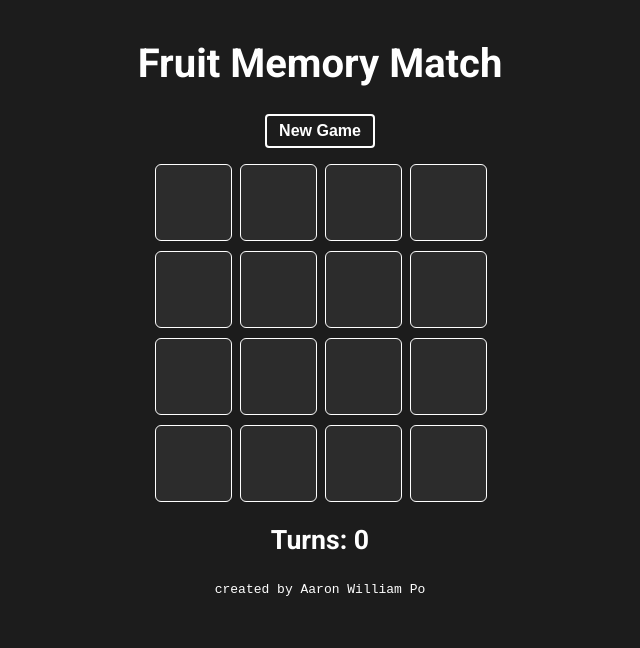
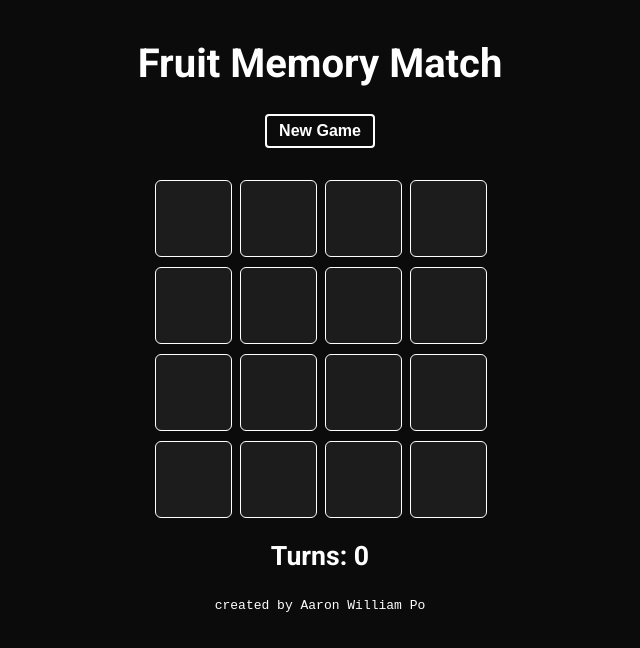
Before and after one commit to aaronpo97/guessing-game, a React (Vite) app: page / in a window 1280 px wide. Shown: the top 648 px of the page, without its empty margins (320-960 px from the left). Built offline with nearby package versions, Linux system fonts and the light colour scheme.

Commit message:
Updated mismatched tiles handling
Will now tell the user if there is a mismatch between cards.

```diff
--- a/src/App.scss
+++ b/src/App.scss
@@ -8,12 +8,25 @@
     justify-content: center;
   }
 
+  .game-header {
+    height: 50px;
+
+    .mismatch {
+      text-transform: uppercase;
+      p {
+        font-size: 20pt;
+        font-weight: bold;
+      }
+    }
+  }
+
   h1 {
     font-size: 30pt;
   }
   h2 {
     font-size: 20pt;
   }
+
   button {
     background: none;
     border: 2px solid #fff;
@@ -42,21 +55,6 @@
     align-items: center;
     justify-content: center;
     flex-direction: column;
-
-    .status {
-      height: 40px;
-      p {
-        padding: 20px;
-        margin: 0px;
-        font-size: large;
-        font-weight: bold;
-        border-radius: 4px;
-      }
-    }
-
-    .game-score {
-      font-size: 20pt;
-    }
   }
 
   .card-grid {
--- a/src/App.tsx
+++ b/src/App.tsx
@@ -61,14 +61,21 @@ const App = (): JSX.Element => {
       setGameOver(true);
     }
   }, [turns]);
+
   return (
     <div className='App'>
       <h1>Fruit Memory Match</h1>
       <main>
-        <div className='status'>
-          <button disabled={disabled} onClick={shuffleCards}>
-            {!disabled ? 'New Game' : 'Loading...'}
-          </button>
+        <div className='game-header'>
+          {!disabled ? (
+            <button disabled={disabled} onClick={shuffleCards}>
+              New Game
+            </button>
+          ) : (
+            <div className='mismatch'>
+              <p>Mismatch!</p>
+            </div>
+          )}
         </div>
 
         <div className='game-container'>
@@ -87,11 +94,9 @@ const App = (): JSX.Element => {
           )}
         </div>
 
-        <div className='status'>
-          <div className='game-controls'>
-            <div className='game-score'>
-              <h2>Turns: {turns}</h2>
-            </div>
+        <div className='game-controls'>
+          <div className='game-score'>
+            <h2>Turns: {turns}</h2>
           </div>
         </div>
       </main>
--- a/src/components/Card/SingleCard.scss
+++ b/src/components/Card/SingleCard.scss
@@ -24,7 +24,7 @@
   .back {
     transition: all ease-in 0.2s;
     transition-delay: 0.2s;
-    background-color: #2c2c2c;
+    background-color: #1c1c1c;
   }
 }
 
--- a/src/index.scss
+++ b/src/index.scss
@@ -6,6 +6,6 @@ body {
   margin: 0;
   font-size: 1em;
   text-align: center;
-  background: #1c1c1c;
+  background: #0b0b0b;
   color: #fff;
 }
```
